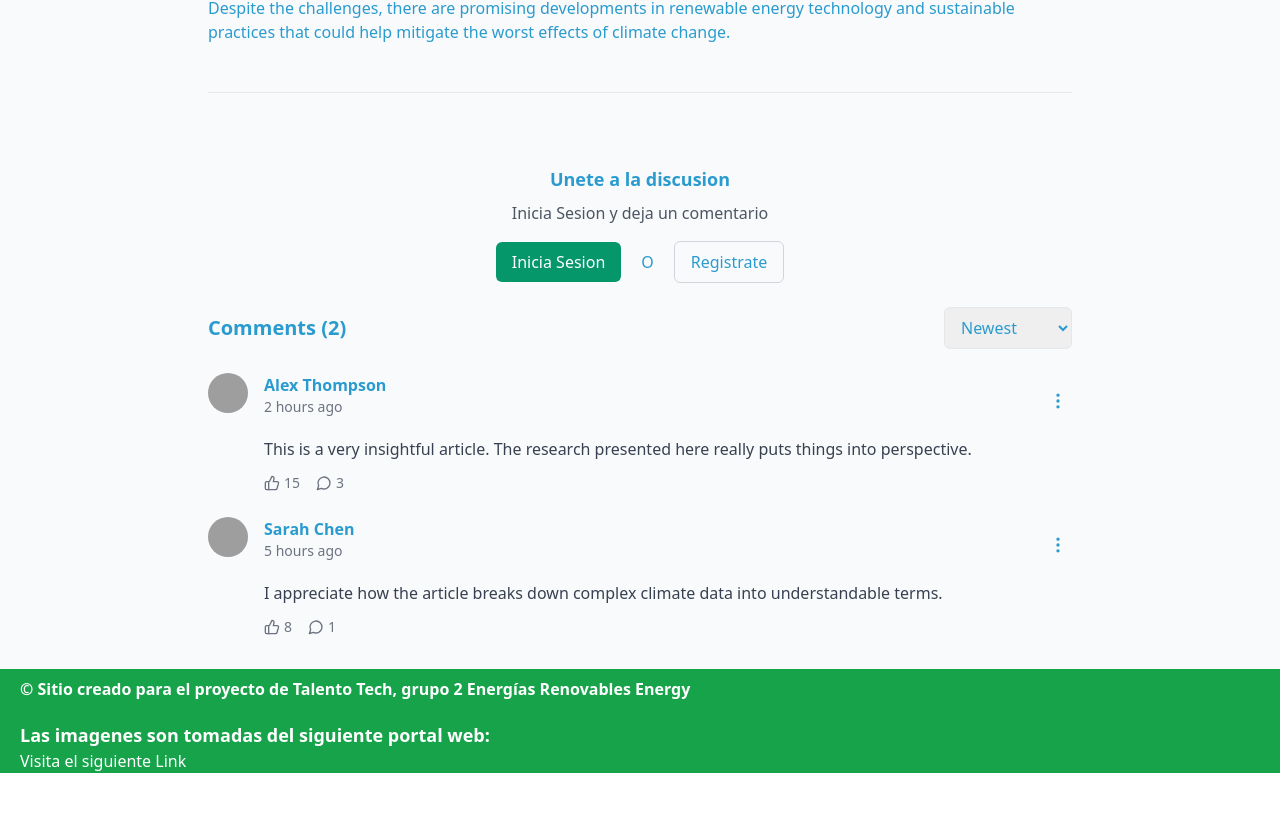
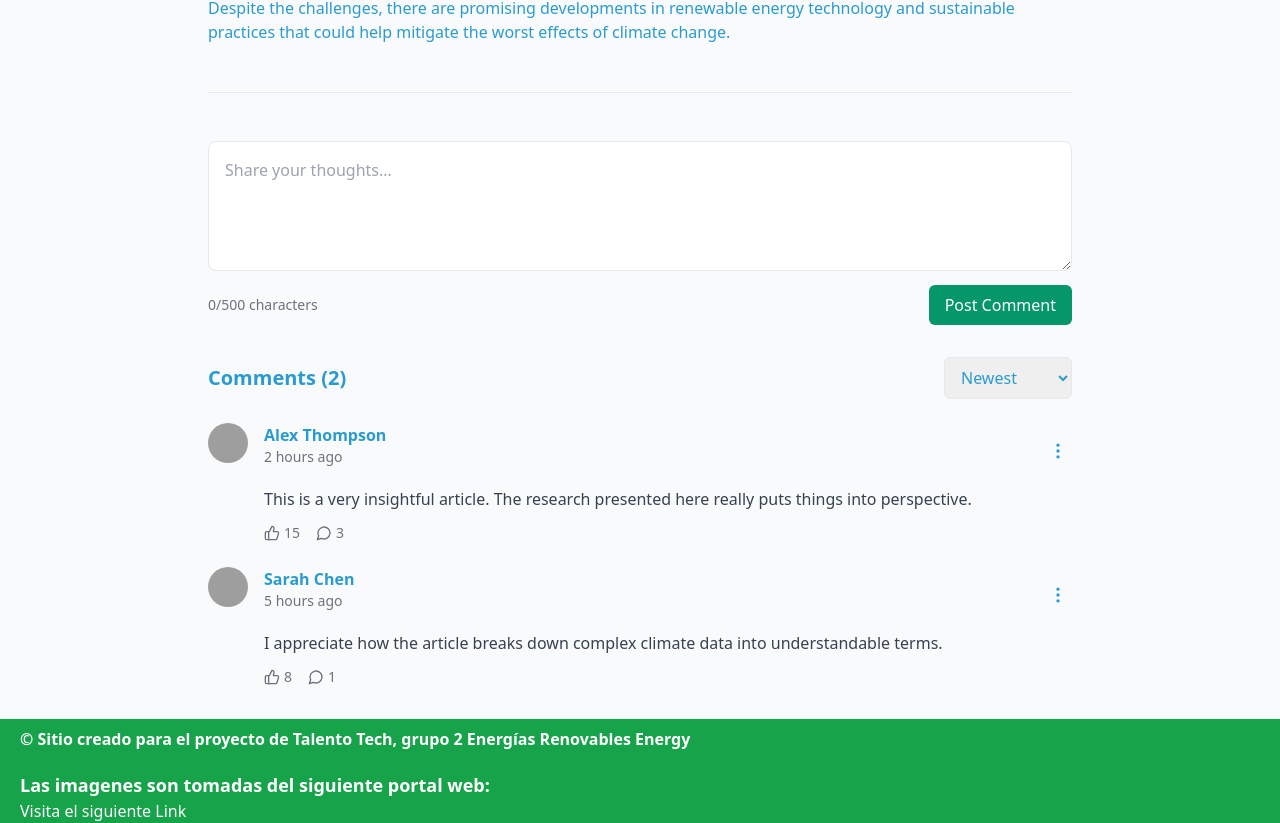
Before and after one commit to Edwinestrada07/energy-project, a React (Vite) app: page /newsArticle in a window 1280 px wide. Shown: the part 992-1815 px from the top of the page. Before the commit the page ends 1765 px from the top, so only its background shows below. Built offline with nearby package versions, Linux system fonts and the light colour scheme; grey boxes are pictures that could not be loaded; what aaxios would draw is missing.

Commit message:
Ajustes tras pruebas

```diff
--- a/src/pages/login.jsx
+++ b/src/pages/login.jsx
@@ -45,7 +45,7 @@ export default function Login() {
                     className="space-y-4"
                 >
                     <div>
-                        <label className="font-medium text-sm">Nombre Completo</label>
+                        <label className="font-medium text-sm">Usuario</label>
                         <input
                             type="text"
                             value={username}
--- a/src/pages/newsArticle.jsx
+++ b/src/pages/newsArticle.jsx
@@ -48,7 +48,7 @@ export default function NewsArticle() {
 
           <hr className="my-12" />
 
-          <CommentForm isLoggedIn={false} />
+          <CommentForm isLoggedIn={true} />
           <CommentList comments={mockComments} sortBy="newest" />
         </main>
       </div>
```
